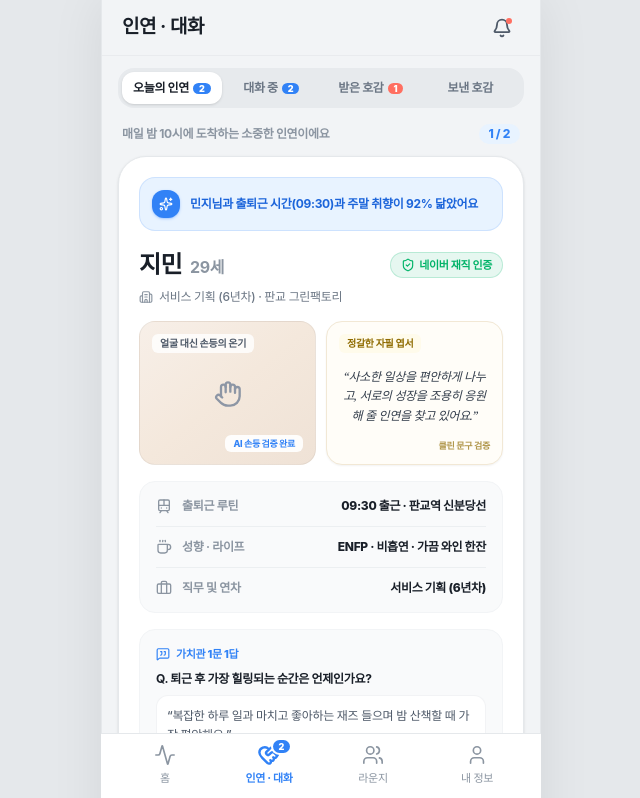
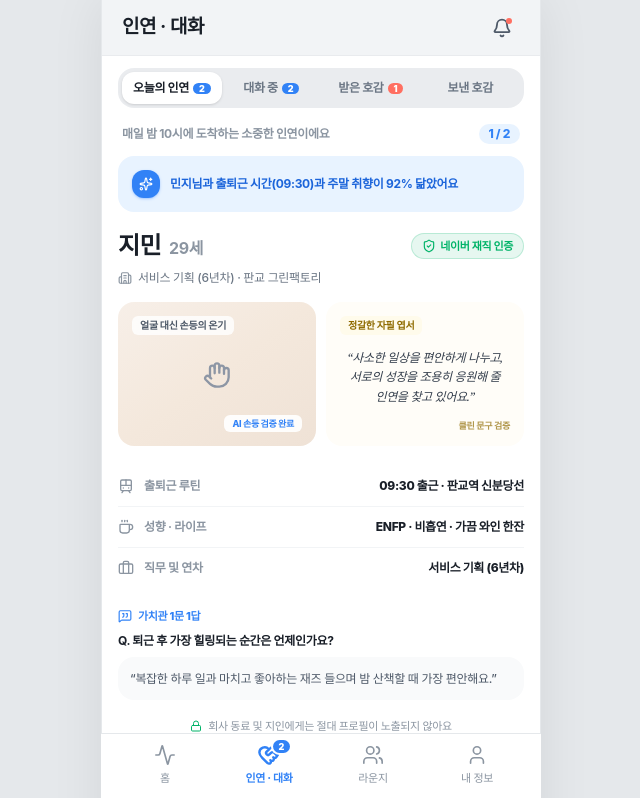
Before and after one commit to salaryee/dating, a Next.js app: page /chat in a window 1280 px wide. Shown: the top 798 px of the page, without its empty margins (319-959 px from the left). Built offline with nearby package versions, Linux system fonts and the light colour scheme.

Commit message:
feat: 온보딩 퍼널 및 오늘의 인연 프로필의 외곽 테두리 카드 컨테이너를 완전히 걷어내고 순백색 일체형 오픈 레이아웃으로 통일

```diff
--- a/src/app/auth/profile-step1/page.tsx
+++ b/src/app/auth/profile-step1/page.tsx
@@ -152,7 +152,7 @@ export default function ProfileStep1Page() {
             )}
 
             {handPhotoStatus === "success" && (
-              <div className="w-full rounded-2xl bg-gradient-to-br from-[#FFF5ED] via-[#FDF0E7] to-[#F7E6D9] border border-[#FFD2C0] p-4 flex flex-col justify-between h-36 shadow-sm relative overflow-hidden">
+              <div className="w-full rounded-2xl bg-gradient-to-br from-[#FFF5ED] via-[#FDF0E7] to-[#F7E6D9] p-4 flex flex-col justify-between h-36 relative overflow-hidden">
                 <div className="flex items-center justify-between">
                   <span className="inline-flex items-center gap-1.5 bg-white/95 px-2.5 py-1 rounded-full text-xs font-bold text-[#191F28] shadow-sm">
                     <Hand className="w-3.5 h-3.5 text-[#FF6F61]" />
--- a/src/app/auth/profile-step2/page.tsx
+++ b/src/app/auth/profile-step2/page.tsx
@@ -107,7 +107,7 @@ export default function ProfileStep2Page() {
           )}
 
           {noteStatus === "success" && (
-            <div className="w-full rounded-2xl bg-[#FFFDF8] border border-[#F2E8D5] p-4 flex flex-col justify-between h-36 shadow-xs relative">
+            <div className="w-full rounded-2xl bg-[#FFFDF8] p-4 flex flex-col justify-between h-36 relative">
               <div className="flex items-center justify-between">
                 <span className="inline-flex items-center gap-1.5 bg-white px-2.5 py-1 rounded-full text-xs font-bold text-amber-900 border border-[#F2E8D5] shadow-xs">
                   <FileText className="w-3.5 h-3.5 text-amber-600" />
--- a/src/app/chat/page.tsx
+++ b/src/app/chat/page.tsx
@@ -172,7 +172,7 @@ function ChatContent() {
   ];
 
   return (
-    <div className="flex flex-col min-h-screen bg-[#F2F4F6]">
+    <div className="flex flex-col min-h-screen bg-white">
       <MobileHeader title="인연 · 대화" showVerifiedBadge={false} />
 
       {/* 토스 상단 토스트 */}
@@ -257,10 +257,10 @@ function ChatContent() {
           </div>
 
           {currentProfile ? (
-            <div className="bg-white rounded-[28px] p-5 shadow-sm border border-[#E5E8EB] flex flex-col gap-4 mt-1">
+            <div className="flex flex-col gap-4 mt-1">
 
               {/* 1. 토스 매칭 인사이트 칩 (Why this match?) */}
-              <div className="bg-[#E8F3FF] rounded-2xl p-3 flex items-center gap-2.5 border border-[#3182F6]/15">
+              <div className="bg-[#E8F3FF] rounded-2xl p-3.5 flex items-center gap-2.5">
                 <div className="w-7 h-7 rounded-xl bg-[#3182F6] flex items-center justify-center shrink-0 shadow-sm shadow-blue-500/30">
                   <Sparkles className="w-3.5 h-3.5 text-white" />
                 </div>
@@ -293,11 +293,11 @@ function ChatContent() {
                 </p>
               </div>
 
-              {/* 3. 체온 & 필체 듀얼 뷰 (Dual Visual 2분할 카드) */}
+              {/* 3. 체온 & 필체 듀얼 뷰 (Dual Visual 2분할) */}
               <div className="grid grid-cols-2 gap-2.5">
                 {/* 좌측: 손등의 온기 카드 */}
                 <div
-                  className={`h-36 rounded-2xl bg-gradient-to-br ${currentProfile.handGradient} p-3 flex flex-col justify-between border border-black/5 relative overflow-hidden`}
+                  className={`h-36 rounded-2xl bg-gradient-to-br ${currentProfile.handGradient} p-3.5 flex flex-col justify-between relative overflow-hidden`}
                 >
                   <span className="self-start text-[10px] font-bold text-[#4E5968] bg-white/80 backdrop-blur-sm px-2 py-0.5 rounded-md">
                     얼굴 대신 손등의 온기
@@ -313,7 +313,7 @@ function ChatContent() {
                 </div>
 
                 {/* 우측: 정갈한 자필 엽서 카드 */}
-                <div className="h-36 rounded-2xl bg-[#FFFDF8] border border-[#F2E8D5] p-3 flex flex-col justify-between shadow-xs">
+                <div className="h-36 rounded-2xl bg-[#FFFDF8] p-3.5 flex flex-col justify-between">
                   <span className="self-start text-[10px] font-bold text-[#8F6B00] bg-amber-50 px-2 py-0.5 rounded-md">
                     정갈한 자필 엽서
                   </span>
@@ -328,9 +328,9 @@ function ChatContent() {
                 </div>
               </div>
 
-              {/* 4. 직장인 라이프스타일 팩트 시트 (TDS Row List) */}
-              <div className="bg-[#F9FAFB] rounded-2xl p-4 border border-[#F2F4F6] flex flex-col gap-3">
-                <div className="flex items-center gap-2.5">
+              {/* 4. 직장인 라이프스타일 팩트 시트 (박스 제거 ➔ 오픈 리스트) */}
+              <div className="flex flex-col divide-y divide-[#F2F4F6] pt-1">
+                <div className="py-3 flex items-center gap-2.5">
                   <Train className="w-4 h-4 text-[#8B95A1] shrink-0" />
                   <div className="flex items-center justify-between flex-1 text-xs">
                     <span className="font-bold text-[#8B95A1]">출퇴근 루틴</span>
@@ -338,9 +338,7 @@ function ChatContent() {
                   </div>
                 </div>
 
-                <div className="h-px bg-[#E5E8EB]/60 w-full" />
-
-                <div className="flex items-center gap-2.5">
+                <div className="py-3 flex items-center gap-2.5">
                   <Coffee className="w-4 h-4 text-[#8B95A1] shrink-0" />
                   <div className="flex items-center justify-between flex-1 text-xs">
                     <span className="font-bold text-[#8B95A1]">성향 · 라이프</span>
@@ -350,9 +348,7 @@ function ChatContent() {
                   </div>
                 </div>
 
-                <div className="h-px bg-[#E5E8EB]/60 w-full" />
-
-                <div className="flex items-center gap-2.5">
+                <div className="py-3 flex items-center gap-2.5">
                   <Briefcase className="w-4 h-4 text-[#8B95A1] shrink-0" />
                   <div className="flex items-center justify-between flex-1 text-xs">
                     <span className="font-bold text-[#8B95A1]">직무 및 연차</span>
@@ -361,8 +357,8 @@ function ChatContent() {
                 </div>
               </div>
 
-              {/* 5. 토스식 가치관 1문 1답 */}
-              <div className="bg-[#F9FAFB] rounded-2xl p-4 border border-[#F2F4F6] flex flex-col gap-1.5">
+              {/* 5. 토스식 가치관 1문 1답 (박스 제거 ➔ 오픈 리스트) */}
+              <div className="flex flex-col gap-1.5 pt-1">
                 <div className="flex items-center gap-1.5">
                   <MessageSquareQuote className="w-3.5 h-3.5 text-[#3182F6]" />
                   <span className="text-[11px] font-extrabold text-[#3182F6]">가치관 1문 1답</span>
@@ -370,7 +366,7 @@ function ChatContent() {
                 <h4 className="text-xs font-bold text-[#191F28] mt-0.5">
                   Q. {currentProfile.qna.question}
                 </h4>
-                <p className="text-xs text-[#4E5968] font-medium leading-relaxed mt-0.5 bg-white p-2.5 rounded-xl border border-[#E5E8EB]/50">
+                <p className="text-xs text-[#4E5968] font-medium leading-relaxed mt-0.5 bg-[#F9FAFB] p-3 rounded-2xl">
                   &ldquo;{currentProfile.qna.answer}&rdquo;
                 </p>
               </div>
@@ -405,7 +401,7 @@ function ChatContent() {
 
             </div>
           ) : (
-            <div className="bg-white rounded-[28px] p-8 text-center flex flex-col items-center justify-center gap-4 my-auto border border-[#E5E8EB]/60 mt-4">
+            <div className="bg-[#F9FAFB] rounded-3xl p-8 text-center flex flex-col items-center justify-center gap-4 my-auto mt-4">
               <div className="w-14 h-14 rounded-2xl bg-[#E8F3FF] flex items-center justify-center text-[#3182F6]">
                 <Sparkles className="w-7 h-7" />
               </div>
```
